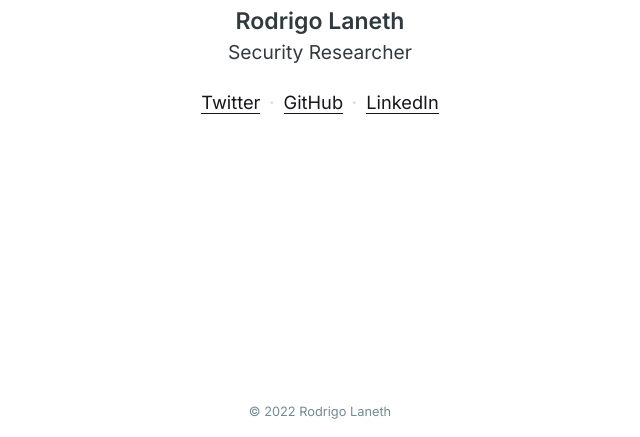
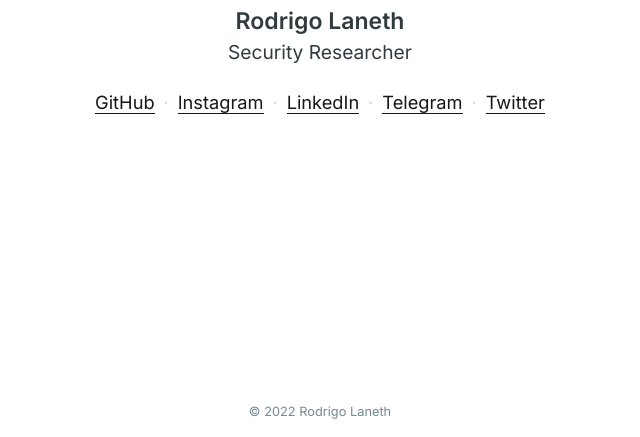
Before and after one commit to rlaneth/rlaneth.github.io, a plain HTML site: page index.html in a window 1280 px wide. Shown: the part 363-800 px from the top of the page, without its empty margins (320-960 px from the left). Drawn offline with Linux system fonts and the light colour scheme.

Commit message:
Update social links

```diff
--- a/index.html
+++ b/index.html
@@ -27,13 +27,19 @@
         </p>
         <ul>
           <li>
-            <a href="https://twitter.com/rlaneth" target="_blank">Twitter</a>
-          </li>
-          <li>
             <a href="https://github.com/rlaneth" target="_blank">GitHub</a>
           </li>
           <li>
+            <a href="https://instagram.com/rlaneth/" target="_blank">Instagram</a>
+          </li>
+          <li>
             <a href="https://linkedin.com/in/rlaneth" target="_blank">LinkedIn</a>
+          </li>
+          <li>
+            <a href="https://t.me/rlaneth" target="_blank">Telegram</a>
+          </li>
+          <li>
+            <a href="https://twitter.com/rlaneth" target="_blank">Twitter</a>
           </li>
         </ul>
       </div>
```
